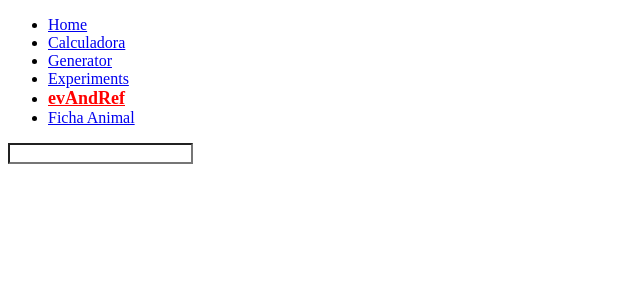
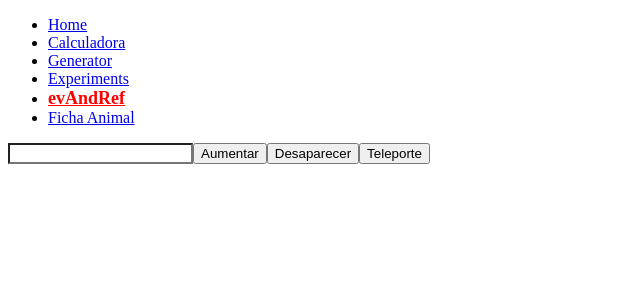
Before and after one commit to Henrique0Mendes/Aulas-Angular, an Angular app in the folder aulas/: page /evAndRef in a window 1280 px wide. Shown: the top 300 px of the page, without its empty margins (0-640 px from the left). Built offline with nearby package versions, Linux system fonts and the light colour scheme.

Commit message:
Eventos v3.0

```diff
--- a/aulas/src/app/ev-and-ref/ev-and-ref.component.html
+++ b/aulas/src/app/ev-and-ref/ev-and-ref.component.html
@@ -1,2 +1,6 @@
 <input type="text" [style.background]="cor" (mouseenter)='changecolor("red")' (focus)='changecolor("pink")' (blur)='changecolor("grey")'
-(input)='changecolor("green")' (copy)='changecolor("yellow")'>
+(input)='changecolor("green")' (copy)='changecolor("yellow")' #ref>
+
+<button (click)='mudaTamanho(ref)'>Aumentar</button>
+<button (click)='desaparece(ref)'>Desaparecer</button>
+<button (click)='teleporte(ref)' id="btn">Teleporte</button>
--- a/aulas/src/app/ev-and-ref/ev-and-ref.component.ts
+++ b/aulas/src/app/ev-and-ref/ev-and-ref.component.ts
@@ -11,9 +11,41 @@ export class EvAndRefComponent implements OnInit {
 
   ngOnInit(): void {
   }
+
+  tamanho:number=200;
   cor:string="white";
+  posicao1:number;
+  posicao2:number;
+  clicked:Boolean = false;
+
 
   changecolor(corR:string){
     this.cor=corR;
   }
+
+  mudaTamanho(referencia){
+    referencia.style.width = this.tamanho+"px";
+    this.tamanho=this.tamanho*2;
+
+  }
+  desaparece(referencia){
+    referencia.style.display="none";
+    setTimeout(() => {
+      referencia.style.display="inline";
+      },2000);
+  }
+  teleporte(referencia){
+    referencia.style.display="none";
+    this.clicked=false;
+     const intervalo = setTimeout(
+      () => {
+      this.posicao1=Math.floor(Math.random() * 90) + 1;
+      this.posicao2=Math.floor(Math.random() * 90) + 1;
+
+      referencia.style.position="absolute";
+      referencia.style.top  = this.posicao1+"%";
+      referencia.style.left = this.posicao2+"%";
+      referencia.style.display="block";
+    }, 500);
+  }
 }
--- a/aulas/src/app/experiments/experiments.component.html
+++ b/aulas/src/app/experiments/experiments.component.html
@@ -1,5 +1,5 @@
 
-<input type="text" (input)="changeName($event)" value={{name}} [style.background]="name">
+<input type="text" (input)="changeName($event)" value={{name}} [style.background]="name" #ref>
 
 <p>Olá {{name}}</p>
 
@@ -9,3 +9,5 @@
 <div *ngFor="let animal of arrayAnimais">
 <h4>{{animal}}</h4>
 </div>
+<button (click)='analisarReferencia()'>Referencia</button>
+<button (click)='analisarReferenciaParametro(ref)'>Ref parametro</button>
--- a/aulas/src/app/experiments/experiments.component.ts
+++ b/aulas/src/app/experiments/experiments.component.ts
@@ -1,4 +1,4 @@
-import { Component, OnInit } from '@angular/core';
+import { Component, OnInit, ViewChild } from '@angular/core';
 
 @Component({
   selector: 'app-experiments',
@@ -7,10 +7,13 @@ import { Component, OnInit } from '@angular/core';
 })
 export class ExperimentsComponent implements OnInit {
 
+  @ViewChild('ref') referencia;
+
   constructor() { }
 
   ngOnInit(): void {
   }
+
   name:string ="Henrique";
   arrayAnimais : Array<string> = ["cao","gato", "papagaio", "coelho"];
 
@@ -21,4 +24,13 @@ export class ExperimentsComponent implements OnInit {
   isfocus(event){
     console.log("gfsr8ug");
   }
+
+  analisarReferencia(){
+    console.log(this.referencia.nativeElement.value);
+    this.referencia.nativeElement.style.background="red";
+  }
+  analisarReferenciaParametro(referencia){
+    console.log(referencia.value);
+    referencia.style.background="red";
+  }
 }
```
